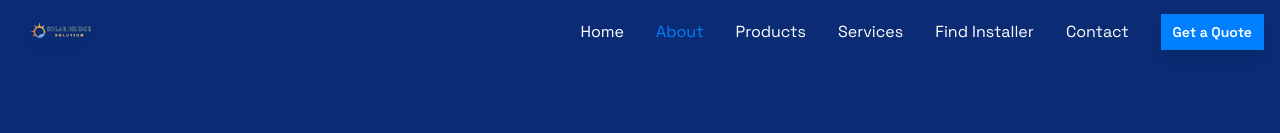
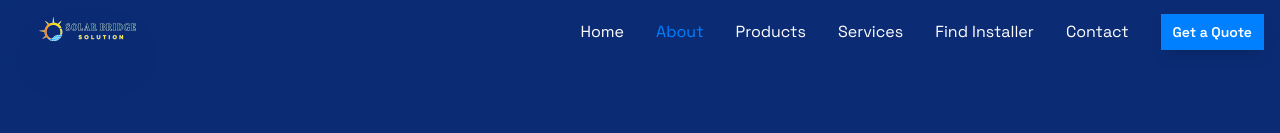
Before and after one commit to real-akinloye/solarbridgesolutions, a React (Vite) app: page /about in a window 1280 px wide. Shown: the top 133 px of the page. Built offline with nearby package versions, Linux system fonts and the light colour scheme; the HTML template or start-up script is replaced by a standard one.

Commit message:
Increase logo size and visibility

```diff
--- a/src/components/Navbar.tsx
+++ b/src/components/Navbar.tsx
@@ -14,7 +14,7 @@ export const Navbar = () => {
           <img
             src={logo}
             alt="Solar Bridge Solution Logo"
-            className="h-16 md:h-20 w-auto object-contain animate-fade-in hover:scale-110 transition-transform duration-300 drop-shadow-lg"
+            className="h-20 md:h-28 lg:h-32 w-auto object-contain animate-fade-in hover:scale-110 transition-transform duration-300 drop-shadow-2xl brightness-110 contrast-125"
           />
         </Link>
 
```
